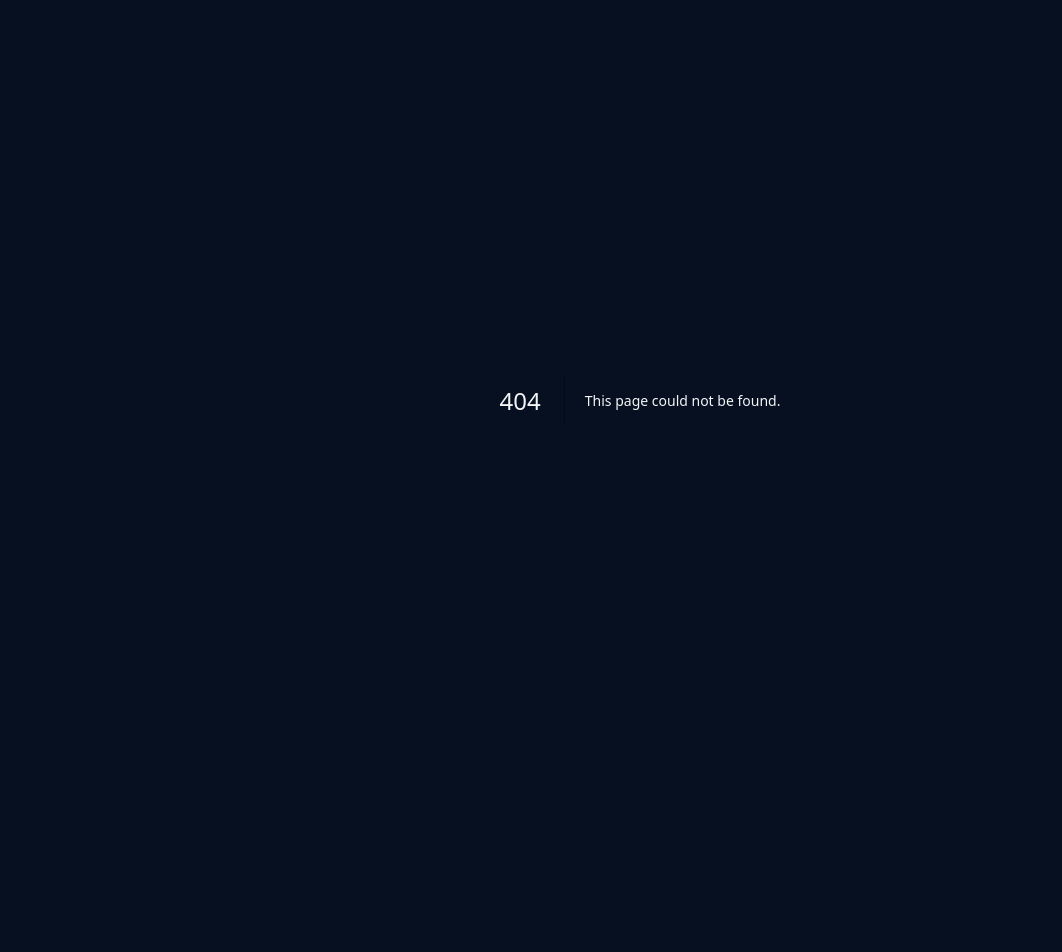
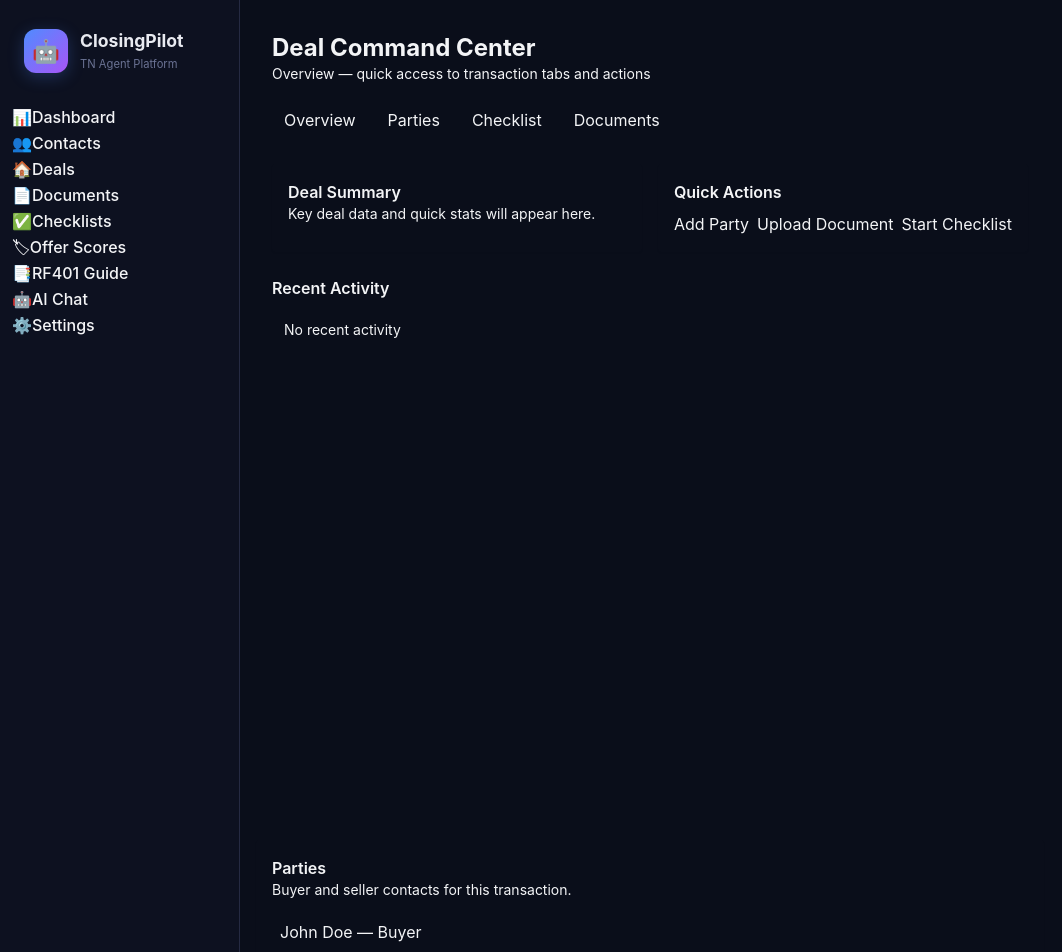
Before and after one commit to mbright4497/dealpilot-tn, a Next.js app in the folder dealpilot-tn/web/: page /dashboard/deals/1/command-center in a window 1280 px wide. Before the commit this address had no page. Shown: the top 952 px of the page, without its empty margins (0-1062 px from the left). Before the commit the page ends 800 px from the top, so only its background shows below. Built offline with nearby package versions, Linux system fonts and the light colour scheme; no server answers.

Commit message:
Commit 4 (Command Center route + tab wiring)

```diff
--- /dev/null
+++ b/dealpilot-tn/web/src/app/dashboard/deals/[id]/command-center/page.tsx
@@ -0,0 +1,14 @@
+import React from 'react'
+import DealCommandCenter from '@/components/DealCommandCenter'
+import PartiesPanel from '@/components/PartiesPanel'
+
+export default function Page(){
+  return (
+    <div className="p-4">
+      <DealCommandCenter />
+      <div className="mt-6 stack-md">
+        <PartiesPanel />
+      </div>
+    </div>
+  )
+}
```
